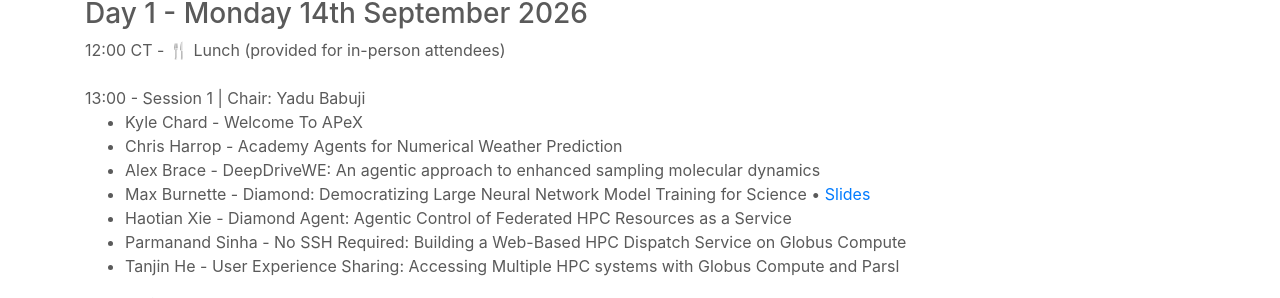
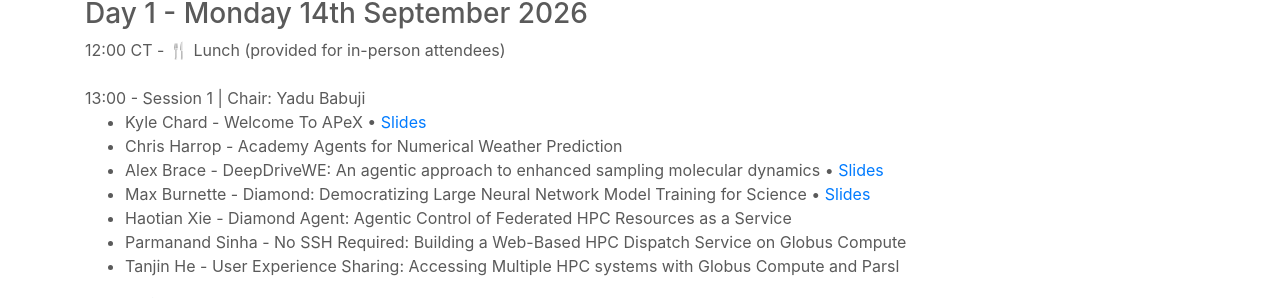
Before and after one commit to Parsl/parsl.github.io, a Jekyll site: the page built from parslfest/apex2026.html, in a window 1280 px wide and 1400 px high, scrolled down 498 px. Shown: the part 148-446 px from the top of the window. Built offline with Jekyll 4.4.1, drawn with Linux system fonts in a browser that asks for light colours; some of the changed text lies outside the part shown.

Commit message:
Update apex2026.html

```diff
--- a/parslfest/apex2026.html
+++ b/parslfest/apex2026.html
@@ -62,9 +62,9 @@
 
 13:00 - Session 1 | Chair: Yadu Babuji
 <ul>
-<li>Kyle Chard - Welcome To APeX  </li>
+<li>Kyle Chard - Welcome To APeX • <a href="2026/chard-welcome" target="_blank">Slides</a></li>
 <li>Chris Harrop - Academy Agents for Numerical Weather Prediction </li>
-<li>Alex Brace - DeepDriveWE: An agentic approach to enhanced sampling molecular dynamics  </li>
+<li>Alex Brace - DeepDriveWE: An agentic approach to enhanced sampling molecular dynamics • <a href="2026/brace-md.pdf" target="_blank">Slides</a></li>
 <li>Max Burnette - Diamond: Democratizing Large Neural Network Model Training for Science • <a href="2026/burnette-diamond.pdf" target="_blank">Slides</a></li>
 <li>Haotian Xie - Diamond Agent: Agentic Control of Federated HPC Resources as a Service  </li>
 <li>Parmanand Sinha - No SSH Required: Building a Web-Based HPC Dispatch Service on Globus Compute  </li>
@@ -129,7 +129,7 @@
 <li>Mike Tynes - Distributed on-the-fly Training of Neural Network Potentials with Parsl, Globus Compute, and Academy   </li>
 <li>Ryan Chard - Reputation as Community Memory for the Agentic Web    • <a href="2026/rchard-cairn.pdf" target="_blank">Slides</a></li>
 <li>Augustus Ellerm - HPCBridge • <a href="2026/ellerm-hpc-bridge.html" target="_blank">Slides</a></li>
-<li>Himanshi Yadav - Atomizing the Chicago Assyrian Dictionary: Agentic Workflow for Structuring Multi-Language Text Documents   </li>
+<li>Himanshi Yadav - Atomizing the Chicago Assyrian Dictionary: Agentic Workflow for Structuring Multi-Language Text Documents • <a href="2026/yadav-dictionary" target="_blank">Slides</a></li>
 <li>Hai Nguyen - A reference architecture for AI orchestration  </li>
 <li>Yadu Babuji - Academy Dashboard  • <a href="https://docs.google.com/presentation/d/1mv-I3JAUjnX39PVWjcZ_PIO3QAqPh9jvJ4bqfI8eA9E/edit?usp=sharing" target="_blank">Slides</a> </li>
 </ul>
```
